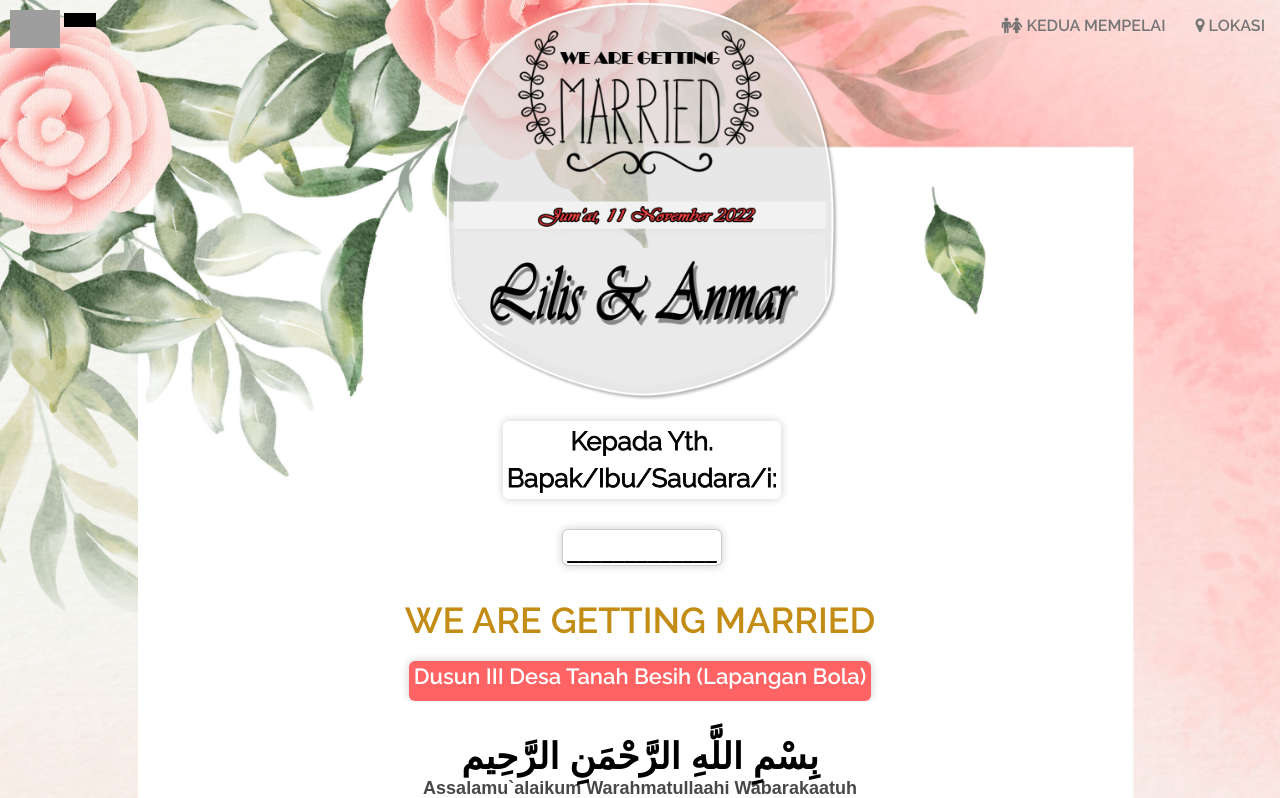
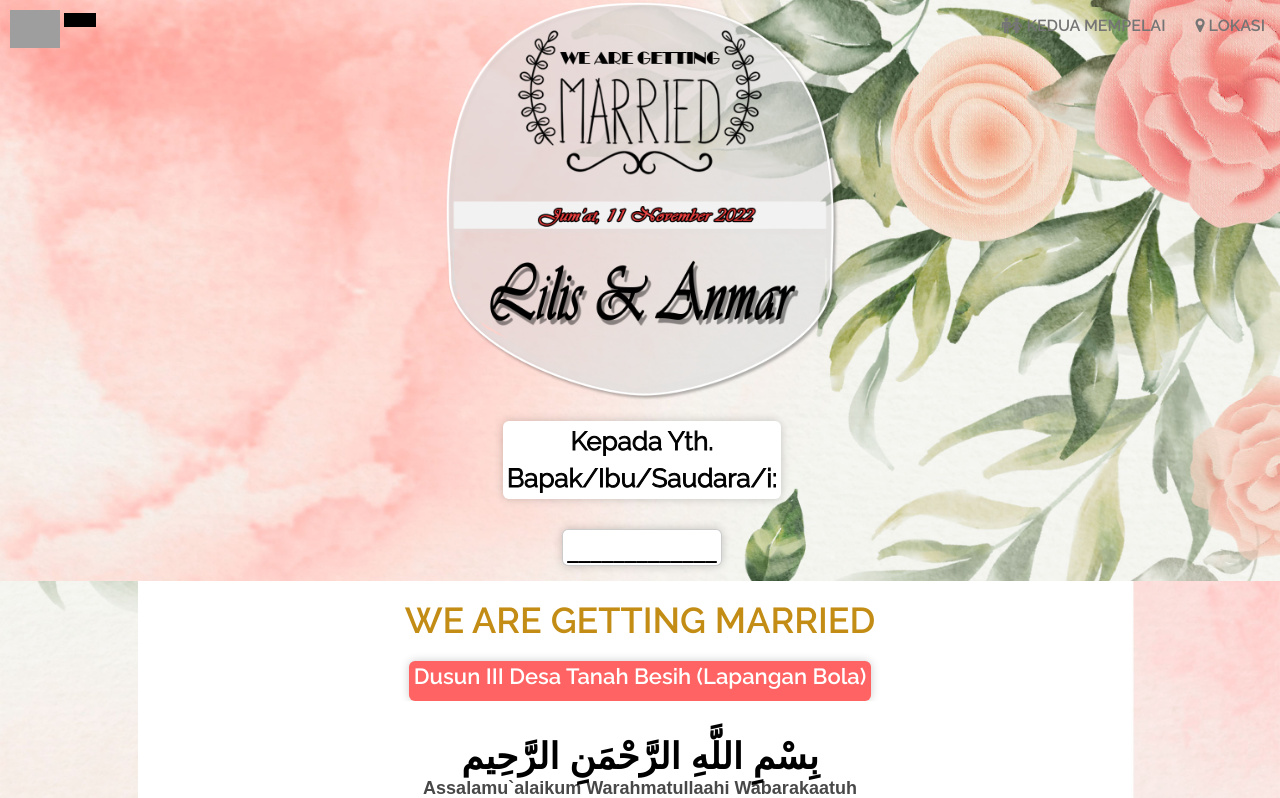
Before and after one commit to invitation-co/wedding, a PHP site: page / in a window 1280 px wide. Shown: the top 798 px of the page. Run offline with PHP 8.4, Linux system fonts and the light colour scheme; some libraries are stand-ins or nearby versions; grey boxes are pictures that could not be loaded.

Commit message:
Update style.css

```diff
--- a/Lilis-Anmar/style.css
+++ b/Lilis-Anmar/style.css
@@ -7,7 +7,7 @@ body {
 }
 
 .aboutme {
-    background     : url("img/back2.jpg") no-repeat;
+    background     : url("img/back1.jpg") no-repeat;
     background-size: cover
 }
 
```
